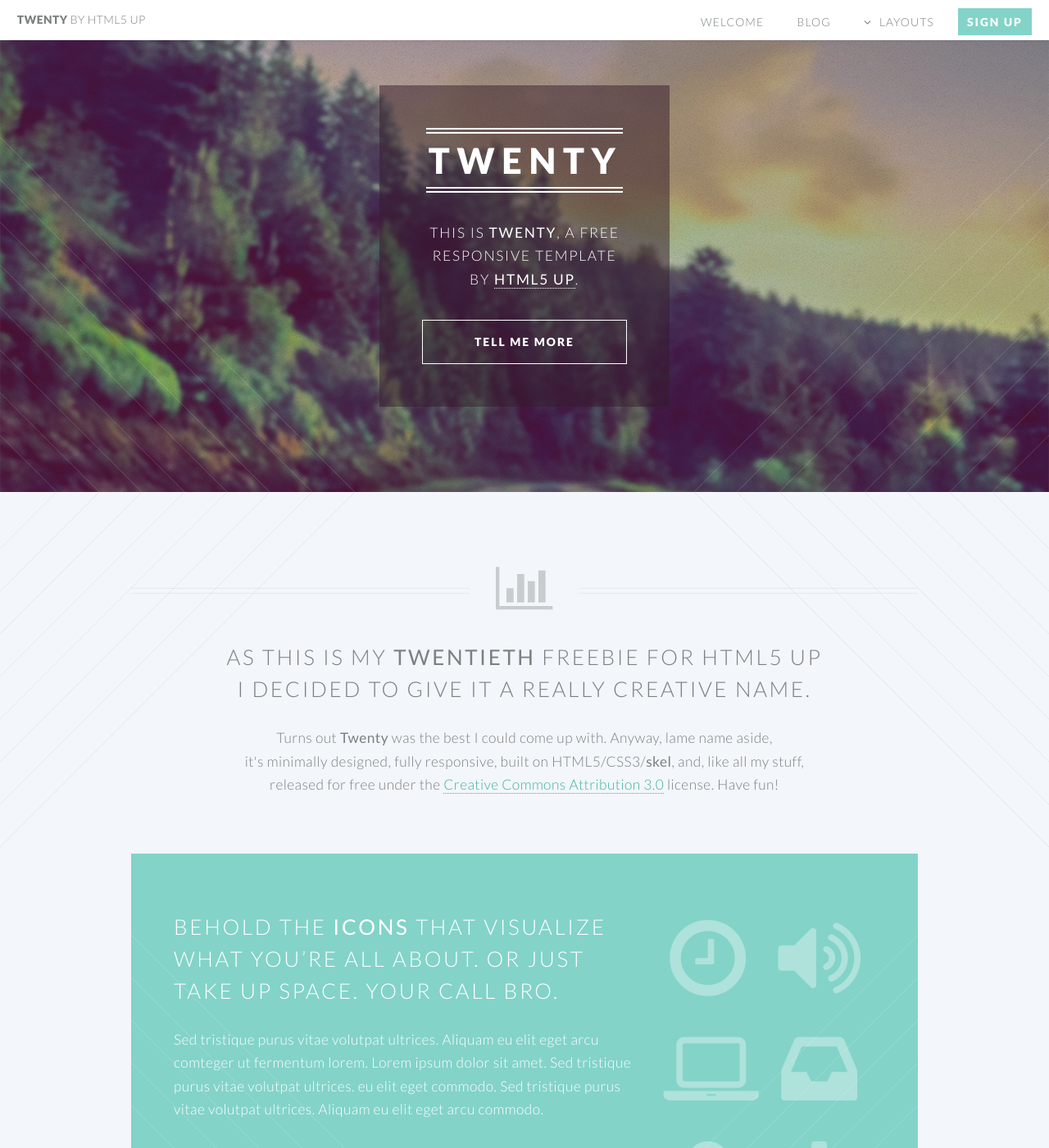
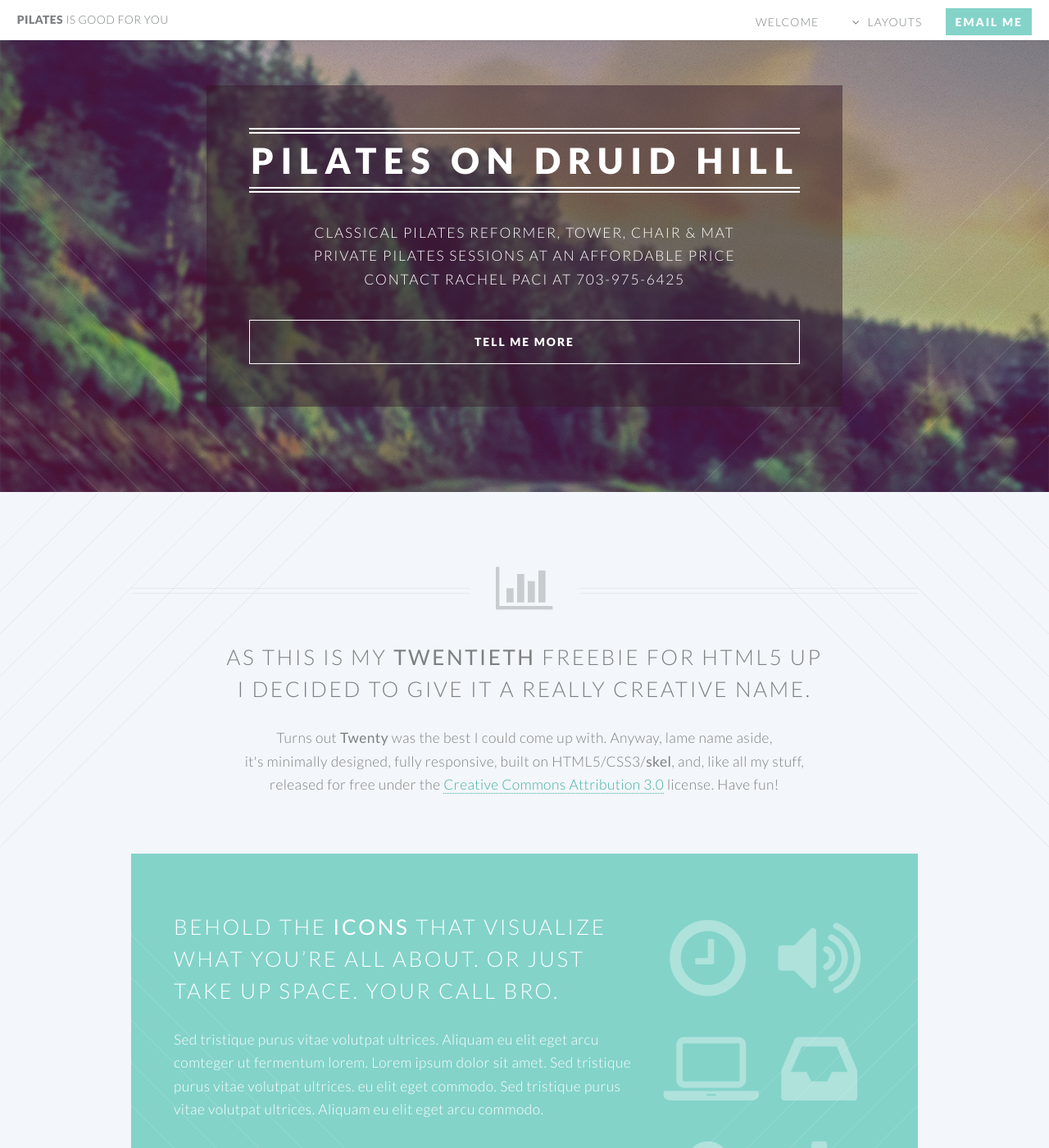
Before and after one commit to rp7c/pilatesondruidhill.com, a Jekyll site: the page built from index.html, in a window 1280 px wide and 1400 px high. Shown: the whole window at 82% size. Built offline with Jekyll 4.4.1, drawn with Linux system fonts in a browser that asks for light colours; some of the changed text lies outside the part shown.

Commit message:
mo edits

```diff
--- a/_config.yml
+++ b/_config.yml
@@ -1,6 +1,7 @@
 # Site settings
 title: Pilates on Druid Hill
 email: pilatesondruidhill@gmail.com
+email_subject: new client
 description: > # this means to ignore newlines until "baseurl:"
     Classical Pilates Reformer, Tower, Chair & Mat
     Private Pilates sessions at an affordable price
@@ -10,4 +11,4 @@ url: "http://locahost:4000" # the base hostname & protocol for your site
 # github_username:  jekyll
 # Build settings
 markdown: kramdown
-exclude: [blog.html, README.md, package.json, npmfile.js, gulpfile.js, Gemfile, Gemfile.lock, LICENSE, node_modules]
+exclude: [README.md, package.json, npmfile.js, gulpfile.js, Gemfile, Gemfile.lock, LICENSE, node_modules]
--- a/_includes/banner.html
+++ b/_includes/banner.html
@@ -10,13 +10,12 @@
     <div class="inner">
 
         <header>
-            <h2>TWENTY</h2>
+            <h2>{{ site.title }}</h2>
         </header>
-        <p>This is <strong>Twenty</strong>, a free
-        <br />
-        responsive template
-        <br />
-        by <a href="http://html5up.net">HTML5 UP</a>.</p>
+			<p>Classical Pilates Reformer, Tower, Chair &amp; Mat</p>
+			<p>Private Pilates sessions at an affordable price</p>
+			<p>Contact Rachel Paci at 703-975-6425</p>
+
         <footer>
             <ul class="buttons vertical">
                 <li><a href="#main" class="button fit scrolly">Tell Me More</a></li>
--- a/_includes/footer.html
+++ b/_includes/footer.html
@@ -2,15 +2,11 @@
 <footer id="footer">
 
     <ul class="icons">
-        <li><a href="#" class="icon circle fa-twitter"><span class="label">Twitter</span></a></li>
-        <li><a href="#" class="icon circle fa-facebook"><span class="label">Facebook</span></a></li>
-        <li><a href="#" class="icon circle fa-google-plus"><span class="label">Google+</span></a></li>
-        <li><a href="#" class="icon circle fa-github"><span class="label">Github</span></a></li>
-        <li><a href="#" class="icon circle fa-dribbble"><span class="label">Dribbble</span></a></li>
+        <li><a href="mailto:pilatesondruidhill@gmail.com?Subject={{ site.email_subject }}" class="icon circle fa-envelope"><span class="label">Twitter</span></a></li>
     </ul>
 
     <ul class="copyright">
-        <li>&copy; Untitled</li><li>Design: <a href="http://html5up.net">HTML5 UP</a></li>
+        <li>&copy; redcargroup, 2017</li>
     </ul>
 
 </footer>
--- a/_includes/header.html
+++ b/_includes/header.html
@@ -1,9 +1,8 @@
 <header id="header">
-				<h1 id="logo"><a href="/">Twenty <span>by HTML5 UP</span></a></h1>
+				<h1 id="logo"><a href="/">Pilates <span>is good for you</span></a></h1>
 				<nav id="nav">
 					<ul>
 						<li><a href="/">Welcome</a></li>
-                        <li><a href="/blog.html">Blog</a></li>
 						<li class="submenu">
 							<a href="">Layouts</a>
 							<ul>
@@ -23,7 +22,7 @@
 								</li>
 							</ul>
 						</li>
-						<li><a href="#" class="button special">Sign Up</a></li>
+						<li><a href="mailto:pilatesondruidhill@gmail.com?Subject={{ site.email_subject }}" class="button special">email me</a></li>
 					</ul>
 				</nav>
 			</header>
--- a/css/style.css
+++ b/css/style.css
@@ -314,6 +314,10 @@
 			}
 
 			.icon.circle.fa-twitter {
+				background: #70aecd;
+				color: white;
+			}
+			.icon.circle.fa-envelope {
 				background: #70aecd;
 				color: white;
 			}
```
Also changed, not shown: joseph_10.html (added, +23 -0 lines), 1 other file.
